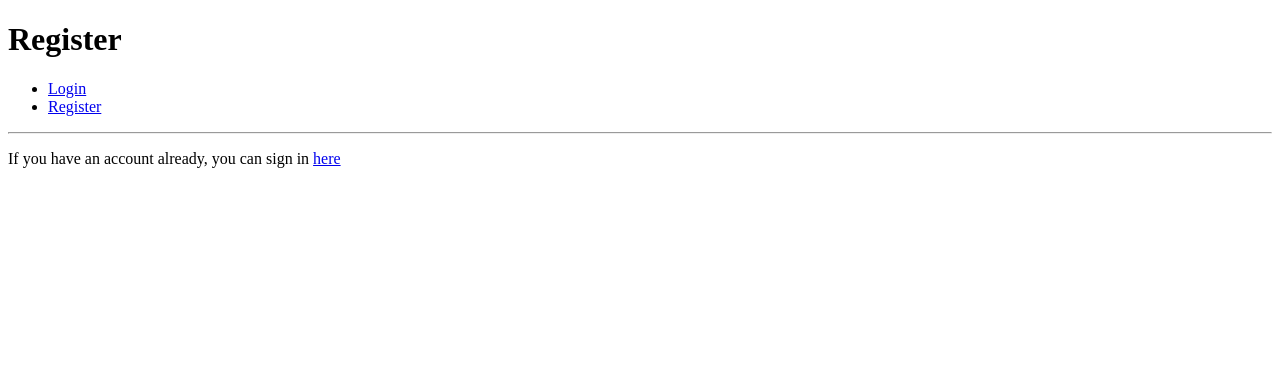
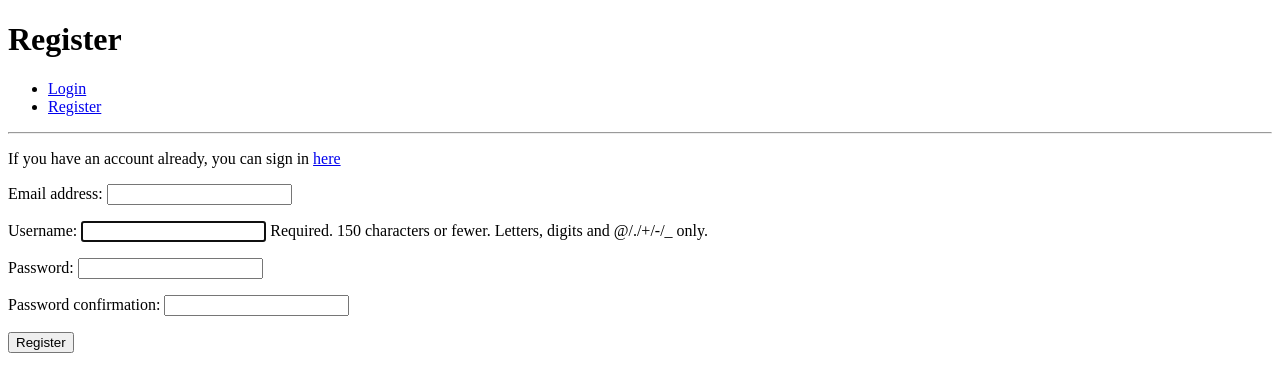
Before and after one commit to marty-wickham/django-authentication, a Django app: page /accounts/register/ in a window 1280 px wide. Shown: the top 392 px of the page. Run offline with Django 3.2, Linux system fonts and the light colour scheme.

Commit message:
Finished app level urls part 2

```diff
--- a/accounts/forms.py
+++ b/accounts/forms.py
@@ -1,7 +1,55 @@
 from django import forms
+from django.contrib.auth.models import User
+from django.contrib.auth.forms import UserCreationForm
+from django.core.exceptions import ValidationError
+
 
 class UserLoginForm(forms.Form):
 
     username = forms.CharField()
     # We want to render a normal text input box but we want it to be of type password
     password = forms.CharField(widget=forms.PasswordInput)
+
+
+class UserRegistrationform(UserCreationForm):
+
+    password1 = forms.CharField(
+        label="Password",
+        widget=forms.PasswordInput)
+    password2 = forms.CharField(
+        label="Password confirmation",
+        widget=forms.PasswordInput)
+
+    # An inner class is a class that we can use to provide some information
+    # about this form. Django uses them internally to determine things about
+    # the class. we can also use it to specify the model that we want store
+    # information in and to specify the fields that we're going to expose.
+    class Meta:
+        model = User
+        fields = ['email', 'username', 'password1', 'password2']
+
+    # self contains the cleaned data that has been cleaned by Django it's the
+    # clean data that we would use when we use the .is_valid method
+    def clean_email(self):
+        # we get the email by doing self.cleaned_data.get('email') and we do
+        # the same for username.
+        email = self.cleaned_data.get('email')
+        username = self.cleaned_data.get('username')
+        # we filter to check to see if we have someone in the database with
+        # that email address already
+        if User.objects.filter(email=email).exclude(username=username):
+            raise forms.ValidationError(u'Email address must be unique')
+        return email
+
+
+    def clean_password2(self):
+        password1 = self.cleaned_data.get('password1')
+        password2 = self.cleaned_data.get('password2')
+
+        if not password1 or not password2:
+            raise ValidationError("Please conform your password")
+
+        if password1 != password2:
+            raise ValidationError("Passwords must match")
+
+        return password2
--- a/accounts/templates/register.html
+++ b/accounts/templates/register.html
@@ -5,4 +5,9 @@
 
 {% block content %}
 <p>If you have an account already, you can sign in <a href="{% url 'login' %}">here</a></p>
+<form action="" method="POST">
+    {% csrf_token %}
+    {{ registration_form.as_p }}
+    <button type="submit">Register</button>
+</form>
 {% endblock %}
--- /dev/null
+++ b/accounts/url_reset.py
@@ -0,0 +1,19 @@
+from django.conf.urls import url
+from django.core.urlresolvers import reverse_lazy
+# These are all views that are already provided by Django that will allow us
+# to implement the password reset functionality
+from django.contrib.auth.views import password_reset, password_reset_done, password_reset_confirm, password_reset_complete
+
+urlpatterns = [
+    # post reset redirect is gonna redirect to the password reset done view.
+    url(r'^$', password_reset,
+        {'post_reset_redirect': reverse_lazy('password_reset_done')}, name="password_reset"),
+    url(r'^done/$', password_reset_done, name="password_reset_done"),
+    # This URL is going to contain a token that will have to be  generated for
+    # each specific user so we need to create a unique URL for each password
+    # reset that's called, usually the URL that would be sent in an email.
+    # We're going to use reverse lazy to redirect to the password reset complete view
+    url(r'(?P<uidb64>[0-9A-Za-z]+)-(?P<token>.+)/$', password_reset_confirm,
+        {'post_reset_redirect': reverse_lazy('password_reset_complete')}, name="password_reset_confirm"),
+    url(r'complete/$', password_reset_complete, name="password_reset_complete")
+]
--- /dev/null
+++ b/accounts/urls.py
@@ -0,0 +1,13 @@
+from django.conf.urls import url, include
+from accounts.views import logout, login, registration, user_profile
+from accounts import url_reset
+
+urlpatterns = [
+    # Give the URL a name of logout so in the href when we said url 'logout'
+    # then it will map directly to the URL that has the name of logout.
+    url(r'^logout/$', logout, name="logout"),
+    url(r'^login/$', login, name="login"),
+    url(r'^register/$', registration, name="register"),
+    url(r'^user_profile/$', user_profile, name="profile"),
+    url(r'^password-reset/', include(url_reset))
+]
--- a/accounts/views.py
+++ b/accounts/views.py
@@ -1,8 +1,9 @@
 # Reverse allows us to pass the name of a URLs instead of a name of a view
 from django.shortcuts import render, redirect, reverse
 from django.contrib import auth, messages
+from django.contrib.auth.models import User
 from django.contrib.auth.decorators import login_required
-from accounts.forms import UserLoginForm
+from accounts.forms import UserLoginForm, UserRegistrationform
 
 # Create your views here.
 def index(request):
@@ -47,4 +48,41 @@ def login(request):
 
 
 def registration(request):
-    return render(request, "register.html")
+    if request.user.is_authenticated:
+        return redirect(reverse('index'))
+
+    if request.method == 'POST':
+        registration_form = UserRegistrationform(request.POST)
+
+        if registration_form.is_valid():
+            # As we already specified the model inside of our meta class on
+            # our registration form we don't need to specify model again here
+            registration_form.save()
+
+            user = auth.authenticate(username=request.POST['username'],
+                                     password=request.POST['password1'])
+
+            if user:
+                auth.login(user=user, request=request)
+                messages.success(request, "You have successfully registered")
+                return redirect(reverse('index'))
+            else:
+                messages.error(request, "Unable to register your account at this time")
+    else:
+        registration_form = UserRegistrationform()
+
+    return render(request, "register.html",
+                  {'registration_form': registration_form})
+
+def user_profile(request):
+    user = User.objects.get(email=request.user.email)
+    return render(request, "profile.html", {'profile': user})
+"""
+Notice the user, there's user there and profile that's because we don't
+actually really need to grab a user profile from the database in this example
+because all of the user information is stored in the request object however if
+we were to extend this user profile and create an edit profile page where a user
+could edit their email address or something and then by using a model by default
+would give us much more control but for now we can use the combination of both the
+user and profile objects. The user is the standard user that are stored in the request
+"""
--- a/django_auth/urls.py
+++ b/django_auth/urls.py
@@ -13,16 +13,13 @@ Including another URLconf
     1. Import the include() function: from django.conf.urls import url, include
     2. Add a URL to urlpatterns:  url(r'^blog/', include('blog.urls'))
 """
-from django.conf.urls import url
+from django.conf.urls import url, include
 from django.contrib import admin
-from accounts.views import index, logout, login, registration
+from accounts.views import index
+from accounts import urls as accounts_urls
 
 urlpatterns = [
     url(r'^admin/', admin.site.urls),
     url(r'^$', index, name="index"),
-    # Give the URL a name of logout so in the href when we said url 'logout'
-    # then it will map directly to the URL that has the name of logout.
-    url(r'^accounts/logout/$', logout, name="logout"),
-    url(r'^accounts/login/$', login, name="login"),
-    url(r'^accounts/register/$', registration, name="register")
+    url(r'^accounts/', include(accounts_urls))
 ]
--- a/templates/base.html
+++ b/templates/base.html
@@ -13,7 +13,7 @@
         <nav>
             <ul>
                 {% if user.is_authenticated %}
-                <li><a href="#">Profile</a></li>
+                <li><a href="{% url 'profile' %}">Profile</a></li>
                 <!-- point to the name of each URL -->
                 <li><a href="{% url 'logout' %}">Logout</a></li>
                 {% else %}
```
Also changed, not shown: accounts/templates/profile.html (added, +8 -0 lines), db.sqlite3.
